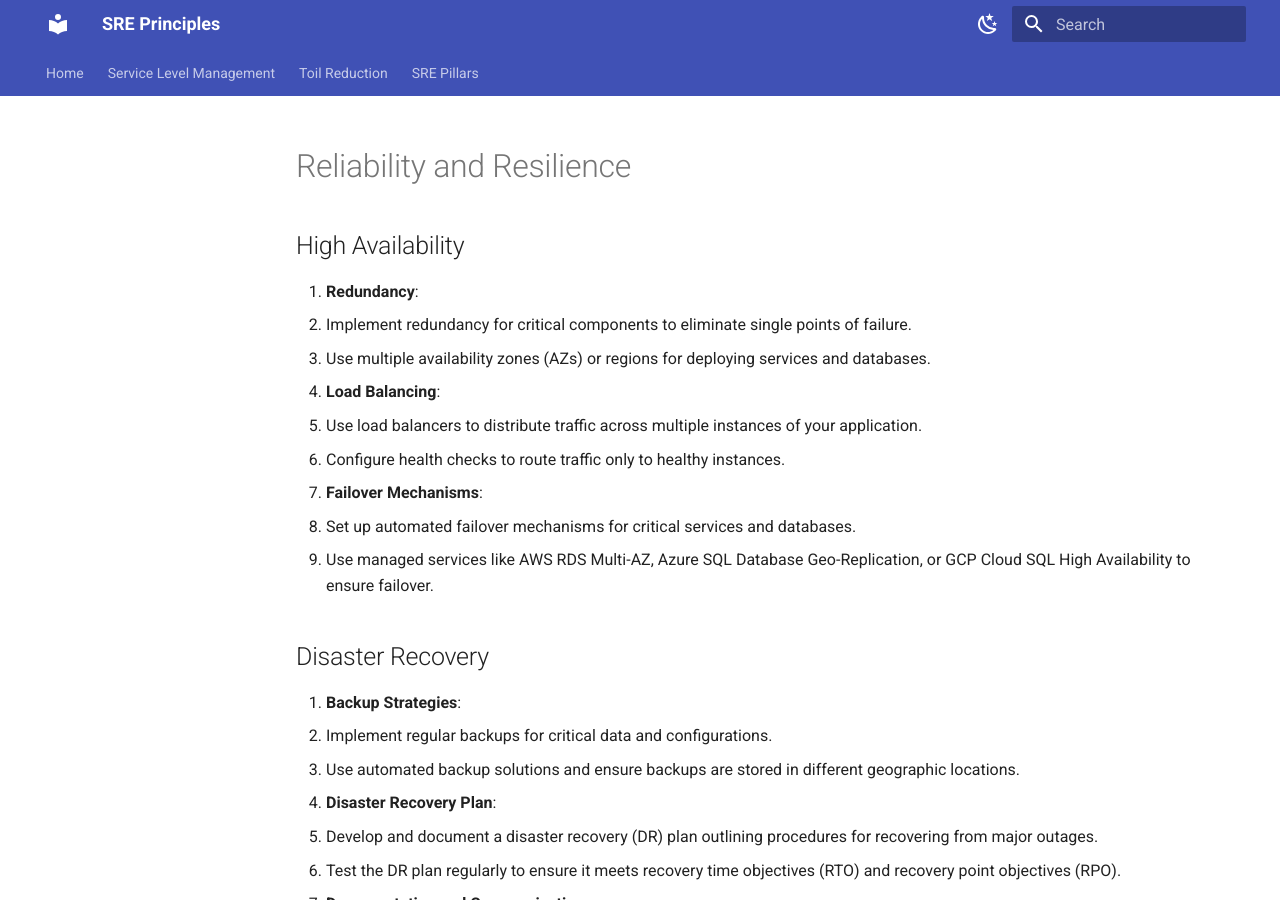
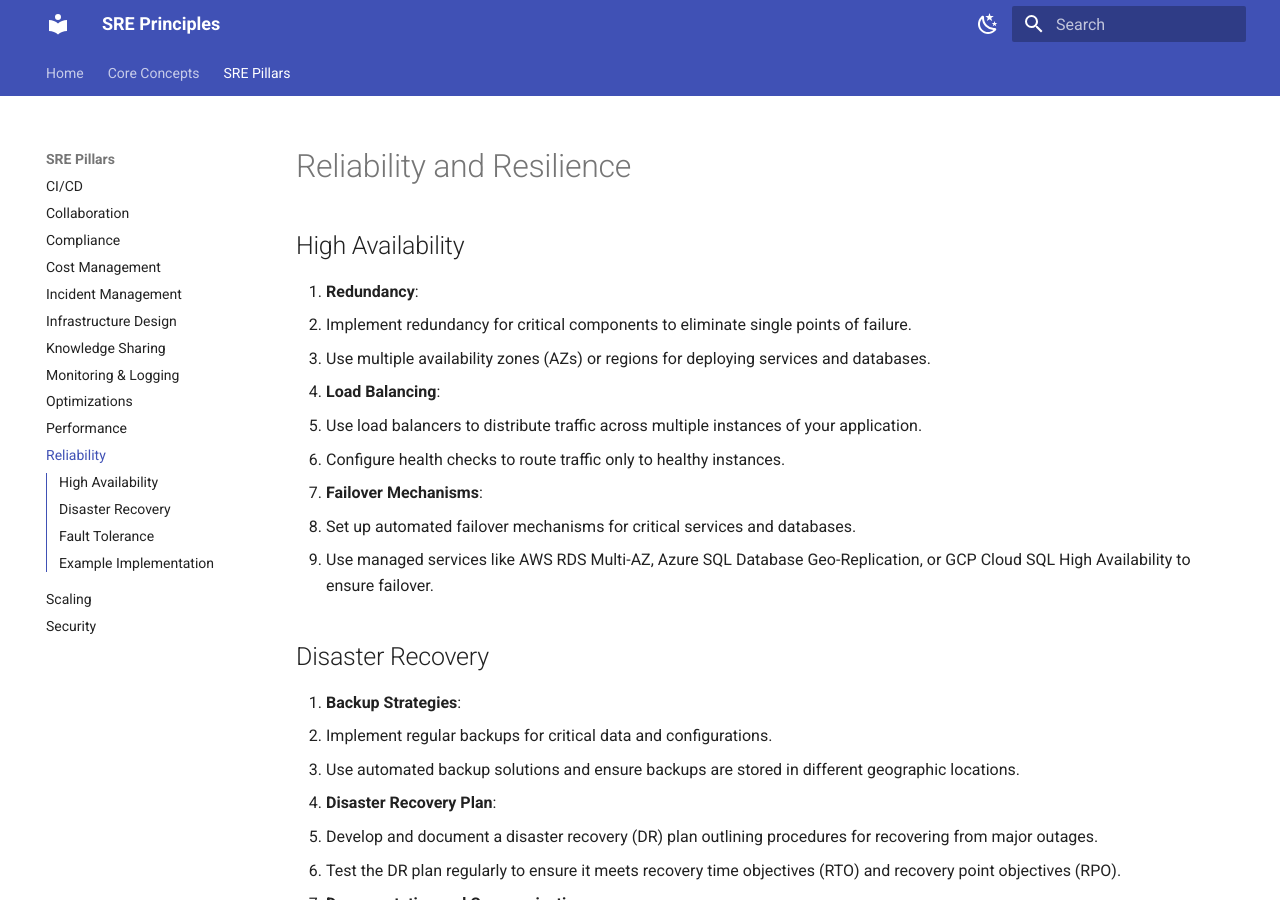
Before and after one commit to c0desta/sre-principles, an MkDocs documentation site: the page built from docs/reliability.md, in a window 1280 px wide and 900 px high. Built offline with MkDocs 1.6.1 and Material for MkDocs 9.7.7, drawn with Linux system fonts in a browser that asks for light colours; some of the changed lines change nothing that is shown.

```diff
--- a/mkdocs.yml
+++ b/mkdocs.yml
@@ -28,17 +28,20 @@
 
 nav:
   - Home: index.md
-  - Service Level Management: service-level-mgt.md
-  - Toil Reduction: toil-reduction.md
+  - Core Concepts:
+    - Service Level Management: service-level-mgt.md
+    - Toil Reduction: toil-reduction.md
   - SRE Pillars:
-    - CI/CD Pipelines: 'index.md#cicd-pipelines'
-    - Collaboration: 'index.md#collaboration-and-communication'
-    - Compliance: 'index.md#compliance-and-auditing'
-    - Cost Management: 'index.md#cost-management'
-    - Incident Management: 'index.md#incident-management-and-response'
-    - Documentation: 'index.md#knowledge-sharing-and-documentation'
-    - Monitoring: 'index.md#monitoring-logging-and-alerting'
-    - Performance: 'index.md#performance-optimization'
-    - Reliability: 'index.md#reliability-and-resilience'
-    - Scaling: 'index.md#scaling-and-performance-management'
-    - Security: 'index.md#security-best-practices'
+    - CI/CD: ci-cd.md
+    - Collaboration: collab.md
+    - Compliance: compliance.md
+    - Cost Management: cost-mgt.md
+    - Incident Management: incident-mgt.md
+    - Infrastructure Design: infra-design.md
+    - Knowledge Sharing: knowledge-base.md
+    - Monitoring & Logging: monitoring-logging.md
+    - Optimizations: optimizations.md
+    - Performance: performance.md
+    - Reliability: reliability.md
+    - Scaling: scaling.md
+    - Security: security.md
```
Also changed, not shown: 1 other file.
